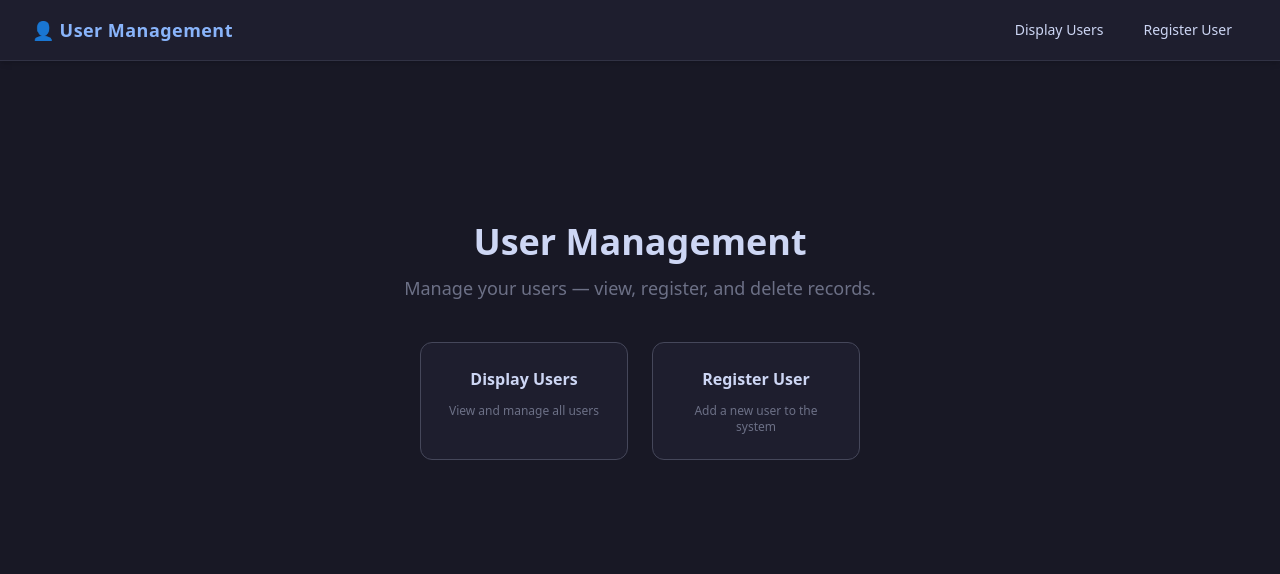
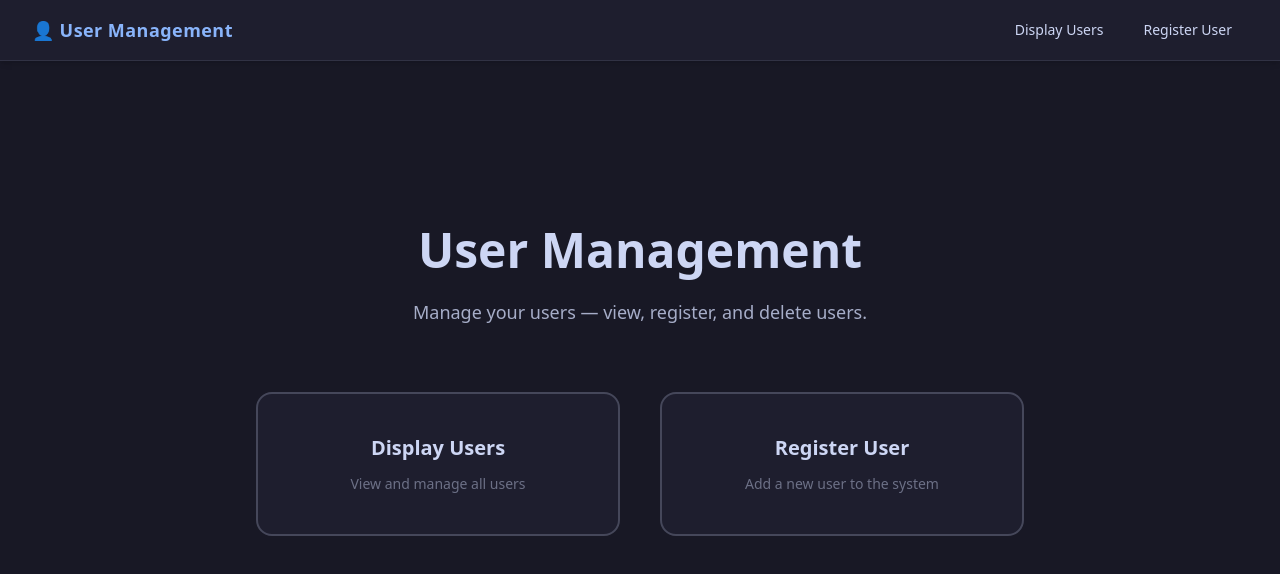
Before and after one commit to ptzivaras/UserHub, a React (Vite) app in the folder frontend/userhub-ui/: page / in a window 1280 px wide. Shown: the top 574 px of the page. Built offline with nearby package versions, Linux system fonts and the light colour scheme.

Commit message:
style(home): improve spacing and layout

```diff
--- a/frontend/userhub-ui/src/pages/HomePage.jsx
+++ b/frontend/userhub-ui/src/pages/HomePage.jsx
@@ -2,25 +2,25 @@ import { useNavigate } from 'react-router-dom';
 function HomePage() {
     const navigate = useNavigate();
     return (
-            <div className="flex flex-col items-center justify-center min-h-[70vh] gap-10 text-center px-4">
-      <div>
-        <h1 className="text-4xl font-bold text-[#cdd6f4] mb-3">User Management</h1>
-        <p className="text-[#6c7086] text-lg">Manage your users — view, register, and delete records.</p>
+            <div className="flex flex-col items-center justify-center min-h-[80vh] gap-16 text-center px-8 py-20">
+      <div className="max-w-2xl">
+        <h1 className="text-5xl font-bold text-[#cdd6f4] mb-6">User Management</h1>
+        <p className="text-[#a6adc8] text-lg leading-relaxed">Manage your users — view, register, and delete users.</p>
       </div>
-      <div className="flex gap-6 flex-wrap justify-center">
+      <div className="grid grid-cols-2 gap-10 max-w-3xl w-full">
         <button
           onClick={() => navigate('/users')}
-          className="w-52 py-6 px-6 bg-[#1e1e2e] border border-[#45475a] rounded-xl text-[#cdd6f4] hover:border-[#89b4fa] hover:bg-[#1e1e2e] transition-all cursor-pointer flex flex-col items-center gap-3 group"
+          className="py-10 px-8 bg-[#1e1e2e] border-2 border-[#45475a] rounded-2xl text-[#cdd6f4] hover:border-[#89b4fa] hover:bg-[#252535] hover:shadow-xl transition-all cursor-pointer flex flex-col items-center gap-3 group"
         >
-          <span className="text-base font-semibold group-hover:text-[#89b4fa] transition-colors">Display Users</span>
-          <span className="text-xs text-[#6c7086]">View and manage all users</span>
+          <span className="text-xl font-semibold group-hover:text-[#89b4fa] transition-colors">Display Users</span>
+          <span className="text-sm text-[#6c7086] group-hover:text-[#a6adc8] transition-colors">View and manage all users</span>
         </button>
         <button
           onClick={() => navigate('/register')}
-          className="w-52 py-6 px-6 bg-[#1e1e2e] border border-[#45475a] rounded-xl text-[#cdd6f4] hover:border-[#a6e3a1] hover:bg-[#1e1e2e] transition-all cursor-pointer flex flex-col items-center gap-3 group"
+          className="py-10 px-8 bg-[#1e1e2e] border-2 border-[#45475a] rounded-2xl text-[#cdd6f4] hover:border-[#a6e3a1] hover:bg-[#252535] hover:shadow-xl transition-all cursor-pointer flex flex-col items-center gap-3 group"
         >
-          <span className="text-base font-semibold group-hover:text-[#a6e3a1] transition-colors">Register User</span>
-          <span className="text-xs text-[#6c7086]">Add a new user to the system</span>
+          <span className="text-xl font-semibold group-hover:text-[#a6e3a1] transition-colors">Register User</span>
+          <span className="text-sm text-[#6c7086] group-hover:text-[#a6adc8] transition-colors">Add a new user to the system</span>
         </button>
       </div>
     </div>
```
